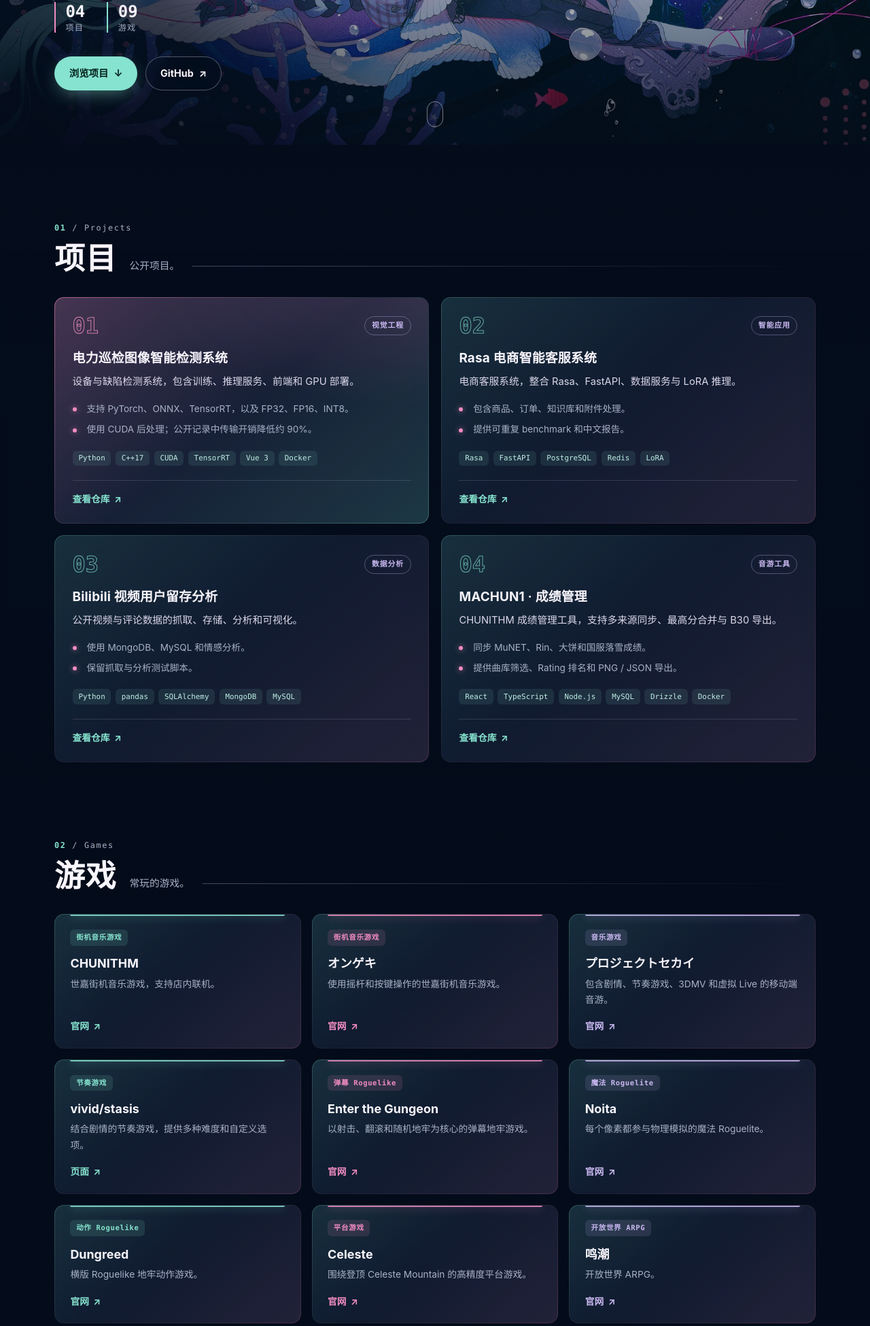
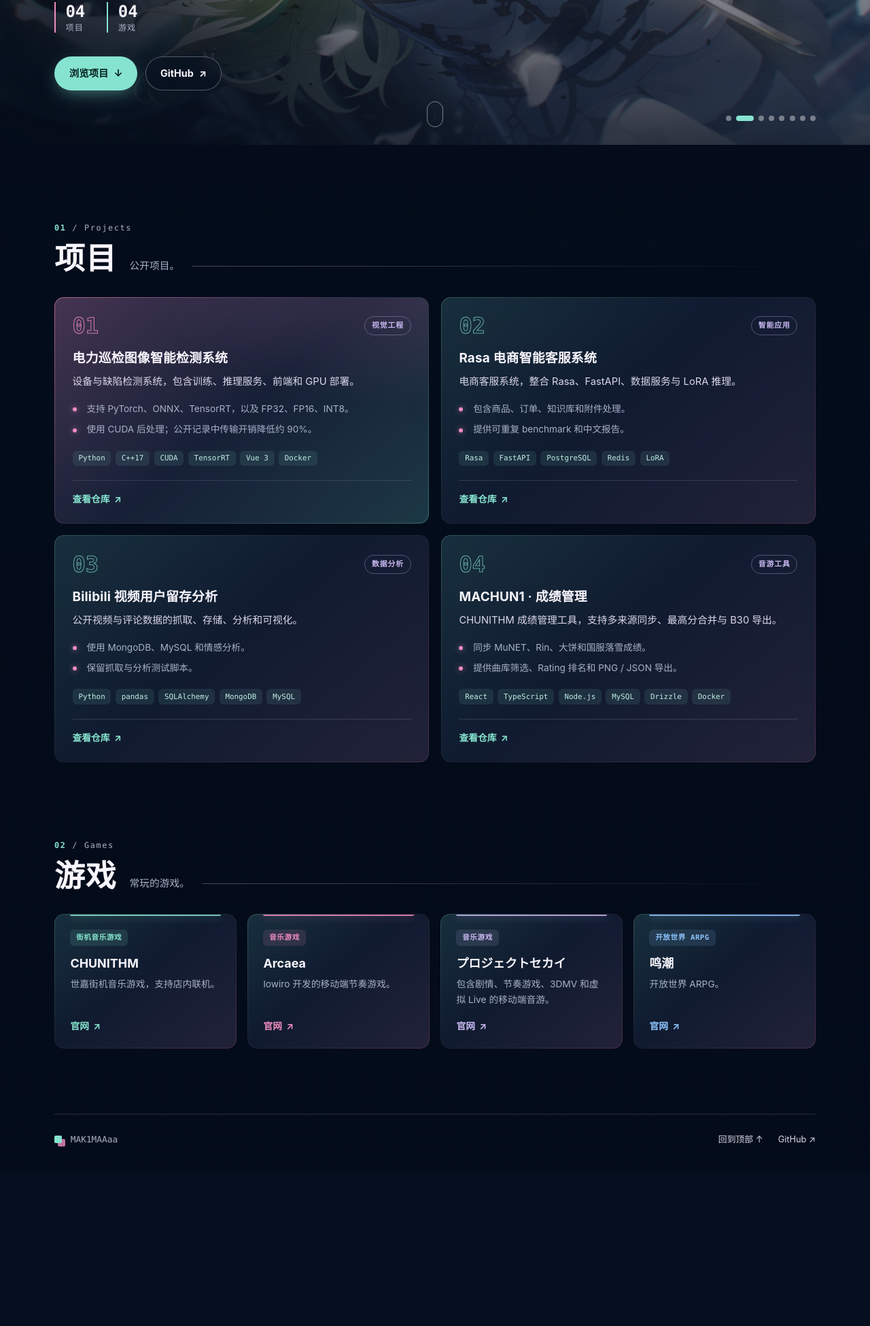
Before and after one commit to MAK1MAAaa/MAK1MAAaa.github.io, a plain HTML site: page index.html in a window 1280 px wide. Shown: the part 587-2537 px from the top of the page at 68% size. After the commit the page ends 2312 px from the top, so only its background shows below. Drawn offline with Linux system fonts and the light colour scheme.

Commit message:
feat: 更换背景轮播、添加 TOP20 称号并精简游戏列表

```diff
--- a/index.html
+++ b/index.html
@@ -4,13 +4,24 @@
     <meta charset="utf-8" />
     <meta name="viewport" content="width=device-width, initial-scale=1" />
     <meta name="theme-color" content="#050f1f" />
-    <link rel="preload" as="image" href="assets/site-background.jpg" />
+    <link rel="preload" as="image" href="assets/bg/card_1005_normal.jpg" />
     <meta name="description" content="MAK1MAAaa 的公开项目与游戏记录。" />
     <title>MAK1MAAaa · 项目与游戏</title>
     <link rel="stylesheet" href="styles.css" />
   </head>
   <body>
     <a class="skip-link" href="#main-content">跳到主要内容</a>
+
+    <div class="bg-slideshow" aria-hidden="true">
+      <div class="bg-slide is-active" style="background-image: url('assets/bg/card_1005_normal.jpg')"></div>
+      <div class="bg-slide" data-bg="assets/bg/card_1034_trained.jpg"></div>
+      <div class="bg-slide" data-bg="assets/bg/card_1171_trained.jpg"></div>
+      <div class="bg-slide" data-bg="assets/bg/card_1416_normal.jpg"></div>
+      <div class="bg-slide" data-bg="assets/bg/card_1448_trained.jpg"></div>
+      <div class="bg-slide" data-bg="assets/bg/card_269_trained.jpg"></div>
+      <div class="bg-slide" data-bg="assets/bg/card_701_normal.jpg"></div>
+      <div class="bg-slide" data-bg="assets/bg/card_934_normal.jpg"></div>
+    </div>
 
     <header class="site-header" id="top">
       <div class="header-inner">
@@ -20,6 +31,7 @@
             <strong>MAK1MAAaa</strong>
             <small>项目与游戏</small>
           </span>
+          <img class="brand-badge" src="assets/TOP20_7118.png" width="380" height="80" alt="TOP20 称号" />
         </a>
 
         <nav class="site-nav" aria-label="页面导航">
@@ -37,13 +49,14 @@
         <p class="hero-lead">公开项目与常玩游戏的记录。</p>
         <ul class="hero-stats" aria-label="页面概览">
           <li><strong>04</strong><span>项目</span></li>
-          <li><strong>09</strong><span>游戏</span></li>
+          <li><strong>04</strong><span>游戏</span></li>
         </ul>
         <div class="hero-actions">
           <a class="btn btn-primary" href="#projects">浏览项目 <span aria-hidden="true">↓</span></a>
           <a class="btn btn-ghost" href="https://github.com/MAK1MAAaa" target="_blank" rel="noopener noreferrer">GitHub <span aria-hidden="true">↗</span></a>
         </div>
       </div>
+      <div class="bg-dots" role="group" aria-label="切换背景图"></div>
       <a class="scroll-cue" href="#projects" aria-label="向下滚动到项目"><span></span></a>
     </section>
 
@@ -166,10 +179,10 @@
           </article>
 
           <article class="game-card">
-            <span class="game-type">街机音乐游戏</span>
-            <h3>オンゲキ</h3>
-            <p>使用摇杆和按键操作的世嘉街机音乐游戏。</p>
-            <a class="game-link" href="https://ongeki.sega.jp/index.html" target="_blank" rel="noopener noreferrer">官网 <span aria-hidden="true">↗</span></a>
+            <span class="game-type">音乐游戏</span>
+            <h3>Arcaea</h3>
+            <p>lowiro 开发的移动端节奏游戏。</p>
+            <a class="game-link" href="https://arcaea.lowiro.com/" target="_blank" rel="noopener noreferrer">官网 <span aria-hidden="true">↗</span></a>
           </article>
 
           <article class="game-card">
@@ -177,41 +190,6 @@
             <h3>プロジェクトセカイ</h3>
             <p>包含剧情、节奏游戏、3DMV 和虚拟 Live 的移动端音游。</p>
             <a class="game-link" href="https://pjsekai.sega.jp/system/index.html" target="_blank" rel="noopener noreferrer">官网 <span aria-hidden="true">↗</span></a>
-          </article>
-
-          <article class="game-card">
-            <span class="game-type">节奏游戏</span>
-            <h3>vivid/stasis</h3>
-            <p>结合剧情的节奏游戏，提供多种难度和自定义选项。</p>
-            <a class="game-link" href="https://store.steampowered.com/app/2093940/" target="_blank" rel="noopener noreferrer">页面 <span aria-hidden="true">↗</span></a>
-          </article>
-
-          <article class="game-card">
-            <span class="game-type">弹幕 Roguelike</span>
-            <h3>Enter the Gungeon</h3>
-            <p>以射击、翻滚和随机地牢为核心的弹幕地牢游戏。</p>
-            <a class="game-link" href="https://enterthegungeon.com/" target="_blank" rel="noopener noreferrer">官网 <span aria-hidden="true">↗</span></a>
-          </article>
-
-          <article class="game-card">
-            <span class="game-type">魔法 Roguelite</span>
-            <h3>Noita</h3>
-            <p>每个像素都参与物理模拟的魔法 Roguelite。</p>
-            <a class="game-link" href="https://noitagame.com/" target="_blank" rel="noopener noreferrer">官网 <span aria-hidden="true">↗</span></a>
-          </article>
-
-          <article class="game-card">
-            <span class="game-type">动作 Roguelike</span>
-            <h3>Dungreed</h3>
-            <p>横版 Roguelike 地牢动作游戏。</p>
-            <a class="game-link" href="https://teamhoray.com/games/dungreed" target="_blank" rel="noopener noreferrer">官网 <span aria-hidden="true">↗</span></a>
-          </article>
-
-          <article class="game-card">
-            <span class="game-type">平台游戏</span>
-            <h3>Celeste</h3>
-            <p>围绕登顶 Celeste Mountain 的高精度平台游戏。</p>
-            <a class="game-link" href="https://www.celestegame.com/" target="_blank" rel="noopener noreferrer">官网 <span aria-hidden="true">↗</span></a>
           </article>
 
           <article class="game-card">
@@ -231,5 +209,61 @@
         </div>
       </footer>
     </main>
+    <script>
+      (function () {
+        var slides = Array.prototype.slice.call(document.querySelectorAll(".bg-slide"));
+        var dotsWrap = document.querySelector(".bg-dots");
+        if (slides.length < 2) return;
+
+        var INTERVAL = 4500;
+        var current = 0;
+        var timer = null;
+        var reduceMotion = window.matchMedia("(prefers-reduced-motion: reduce)").matches;
+
+        function load(i) {
+          var s = slides[i];
+          if (s && s.dataset.bg) {
+            s.style.backgroundImage = "url('" + s.dataset.bg + "')";
+            s.removeAttribute("data-bg");
+          }
+        }
+
+        var dots = slides.map(function (_, i) {
+          var b = document.createElement("button");
+          b.type = "button";
+          b.setAttribute("aria-label", "背景 " + (i + 1));
+          b.addEventListener("click", function () {
+            show(i);
+            restart();
+          });
+          dotsWrap.appendChild(b);
+          return b;
+        });
+
+        function show(i) {
+          load(i);
+          load((i + 1) % slides.length); // preload next
+          slides[current].classList.remove("is-active");
+          dots[current].removeAttribute("aria-current");
+          current = i;
+          slides[current].classList.add("is-active");
+          dots[current].setAttribute("aria-current", "true");
+        }
+
+        function next() {
+          show((current + 1) % slides.length);
+        }
+
+        function restart() {
+          clearInterval(timer);
+          if (!reduceMotion && !document.hidden) timer = setInterval(next, INTERVAL);
+        }
+
+        document.addEventListener("visibilitychange", restart);
+        dots[0].setAttribute("aria-current", "true");
+        load(1);
+        restart();
+      })();
+    </script>
   </body>
 </html>
--- a/styles.css
+++ b/styles.css
@@ -12,6 +12,7 @@
   --teal: #86e3cf;
   --pink: #f08cc0;
   --lilac: #c9b8f0;
+  --sky: #8ec5ff;
   --content-width: 1120px;
   --radius: 14px;
   --ease: cubic-bezier(0.22, 0.61, 0.36, 1);
@@ -41,13 +42,36 @@ body {
   -webkit-font-smoothing: antialiased;
 }
 
-/* Fixed artwork layer — works on iOS where background-attachment: fixed does not */
-body::before {
+/* Fixed background slideshow — crossfade + slow zoom */
+.bg-slideshow {
   position: fixed;
   z-index: -1;
   inset: 0;
+  overflow: hidden;
+  background: var(--ocean);
+}
+
+.bg-slideshow::after {
+  position: absolute;
+  inset: 0;
   content: "";
-  background: url("assets/site-background.jpg") center 30% / cover no-repeat;
+  background: rgba(4, 12, 26, 0.18);
+}
+
+.bg-slide {
+  position: absolute;
+  inset: 0;
+  background-position: center 25%;
+  background-repeat: no-repeat;
+  background-size: cover;
+  opacity: 0;
+  transform: scale(1.06);
+  transition: opacity 1.2s var(--ease), transform 6s linear;
+}
+
+.bg-slide.is-active {
+  opacity: 1;
+  transform: scale(1);
 }
 
 ::selection {
@@ -144,6 +168,19 @@ a:focus-visible {
 
 .brand:hover .brand-mark {
   transform: rotate(90deg);
+}
+
+.brand-badge {
+  display: block;
+  width: auto;
+  height: 30px;
+  margin-left: 0.2rem;
+  filter: drop-shadow(0 2px 8px rgba(0, 0, 0, 0.35));
+  transition: transform 220ms var(--ease);
+}
+
+.brand:hover .brand-badge {
+  transform: translateY(-1px) scale(1.03);
 }
 
 .brand-copy {
@@ -332,6 +369,40 @@ a:focus-visible {
 .btn-ghost:hover {
   border-color: var(--pink);
   background: rgba(240, 140, 192, 0.12);
+}
+
+.bg-dots {
+  display: flex;
+  position: absolute;
+  right: max(24px, calc((100% - var(--content-width)) / 2));
+  bottom: 2.2rem;
+  align-items: center;
+  gap: 0.45rem;
+}
+
+.bg-dots button {
+  width: 8px;
+  height: 8px;
+  padding: 0;
+  border: 0;
+  border-radius: 999px;
+  background: rgba(255, 255, 255, 0.4);
+  cursor: pointer;
+  transition: width 300ms var(--ease), background-color 300ms var(--ease);
+}
+
+.bg-dots button:hover {
+  background: rgba(255, 255, 255, 0.75);
+}
+
+.bg-dots button[aria-current="true"] {
+  width: 26px;
+  background: var(--teal);
+}
+
+.bg-dots button:focus-visible {
+  outline: 2px solid var(--pink);
+  outline-offset: 3px;
 }
 
 .scroll-cue {
@@ -636,7 +707,7 @@ a:focus-visible {
 
 .game-grid {
   display: grid;
-  grid-template-columns: repeat(3, minmax(0, 1fr));
+  grid-template-columns: repeat(4, minmax(0, 1fr));
   gap: 1rem;
 }
 
@@ -647,14 +718,19 @@ a:focus-visible {
   overflow: hidden;
 }
 
-.game-card:nth-child(3n + 2) {
+.game-card:nth-child(4n + 2) {
   --accent: var(--pink);
   --accent-rgb: 240, 140, 192;
 }
 
-.game-card:nth-child(3n) {
+.game-card:nth-child(4n + 3) {
   --accent: var(--lilac);
   --accent-rgb: 201, 184, 240;
+}
+
+.game-card:nth-child(4n) {
+  --accent: var(--sky);
+  --accent-rgb: 142, 197, 255;
 }
 
 .game-card::before {
@@ -751,42 +827,20 @@ a:focus-visible {
   .game-grid {
     grid-template-columns: repeat(2, minmax(0, 1fr));
   }
-
-  .game-card:nth-child(n) {
-    --accent: var(--teal);
-    --accent-rgb: 134, 227, 207;
-  }
-
-  .game-card:nth-child(4n + 2),
-  .game-card:nth-child(4n + 3) {
-    --accent: var(--pink);
-    --accent-rgb: 240, 140, 192;
-  }
 }
 
 @media (max-width: 760px) {
   .project-grid,
   .game-grid {
-    grid-template-columns: 1fr;
+    grid-template-columns: minmax(0, 1fr);
   }
 
-  .game-card:nth-child(n) {
-    --accent: var(--teal);
-    --accent-rgb: 134, 227, 207;
+  .bg-slide {
+    background-position: 42% center;
   }
 
-  .game-card:nth-child(3n + 2) {
-    --accent: var(--pink);
-    --accent-rgb: 240, 140, 192;
-  }
-
-  .game-card:nth-child(3n) {
-    --accent: var(--lilac);
-    --accent-rgb: 201, 184, 240;
-  }
-
-  body::before {
-    background-position: 38% center;
+  .brand-badge {
+    height: 24px;
   }
 
   .hero {
@@ -811,7 +865,25 @@ a:focus-visible {
   }
 
   .site-nav a {
-    padding: 0.35rem 0.6rem;
+    padding: 0.35rem 0.5rem;
+    white-space: nowrap;
+  }
+
+  .site-nav {
+    gap: 0;
+  }
+
+  .brand {
+    gap: 0.6rem;
+  }
+
+  .brand-badge {
+    height: 21px;
+    margin-left: 0;
+  }
+
+  .bg-dots {
+    right: 18px;
   }
 
   .site-nav .nav-github {
```
Also changed, not shown: assets/TOP20_7118.png (added), assets/bg/card_1005_normal.jpg (added), assets/bg/card_1034_trained.jpg (added), assets/bg/card_1171_trained.jpg (added), assets/bg/card_1416_normal.jpg (added), assets/bg/card_1448_trained.jpg (added), assets/bg/card_269_trained.jpg (added), assets/bg/card_701_normal.jpg (added), assets/bg/card_934_normal.jpg (added), assets/site-background.jpg (deleted).
